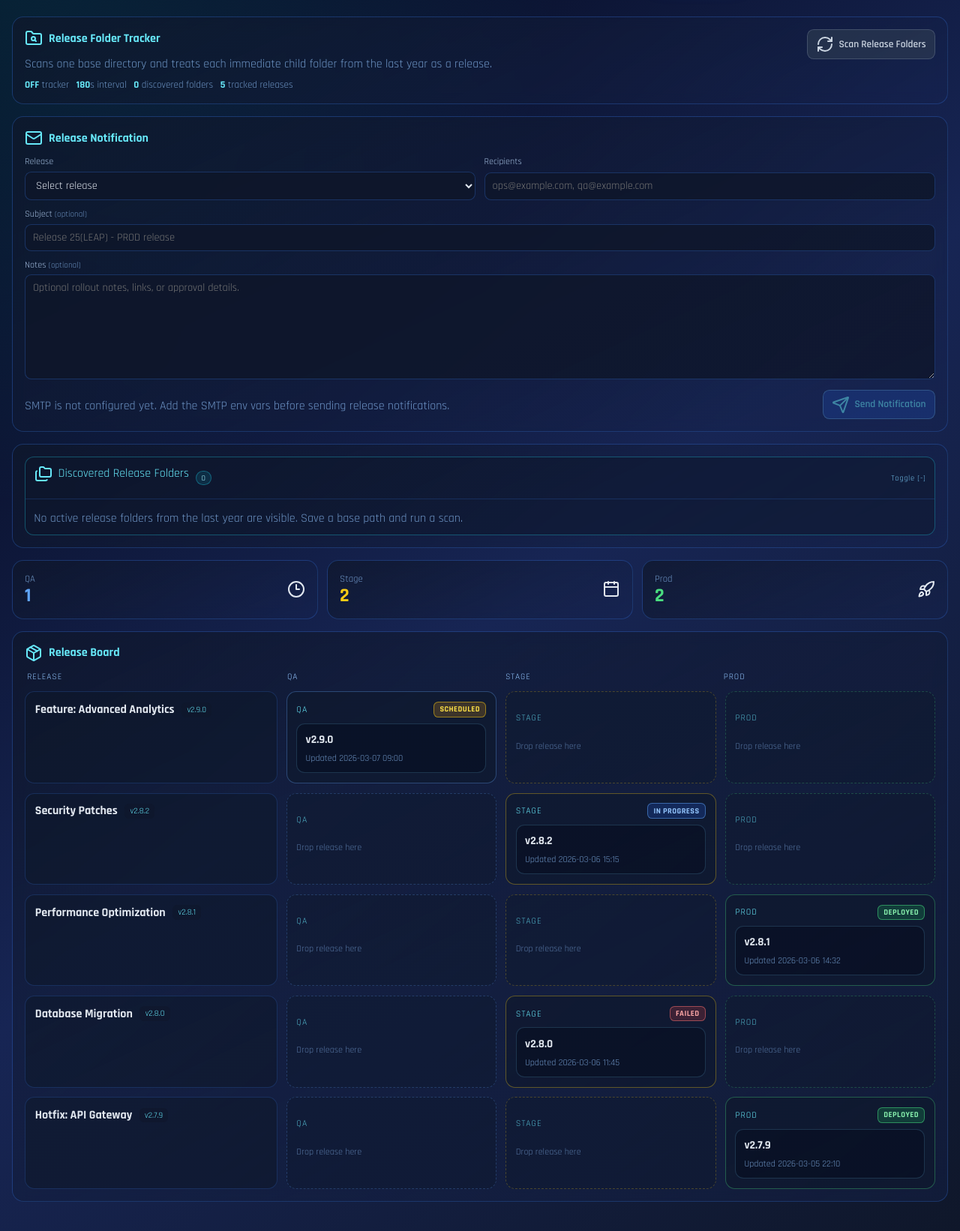
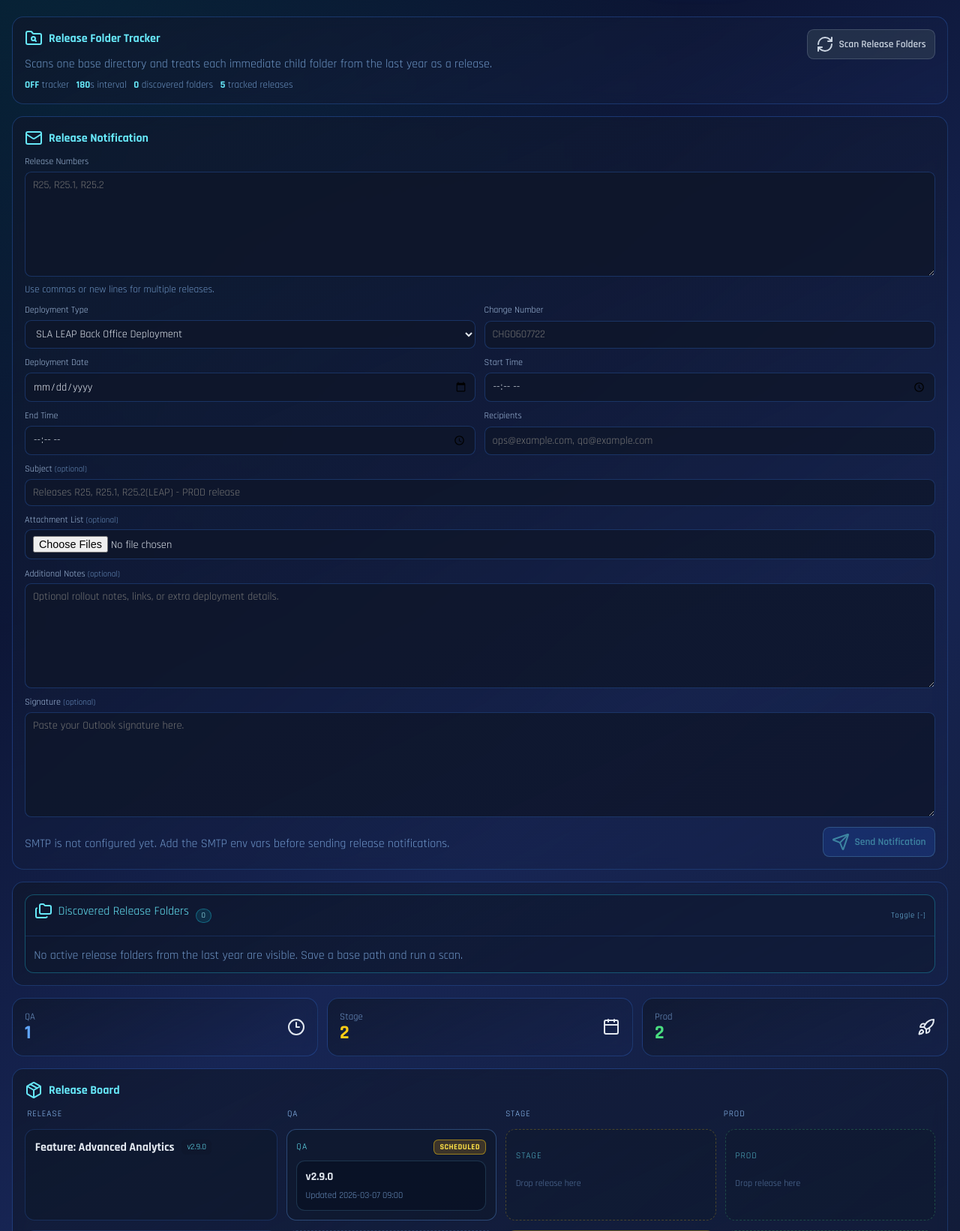
Before and after one commit to desalvatoredaniel/SLA-app, a Flask app: page /releases in a window 1280 px wide. Shown: the part 75-1717 px from the top of the page at 75% size. Run offline with Flask 3, Linux system fonts and the light colour scheme; some libraries are stand-ins or nearby versions.

Commit message:
mutli relase

```diff
--- a/app.py
+++ b/app.py
@@ -1166,6 +1166,35 @@ def _format_notification_time(value: str) -> str:
     return f"{hour}:{parsed.minute:02d} {suffix}"
 
 
+def _parse_release_numbers(raw: str) -> list[str]:
+    if not raw:
+        return []
+    parts = re.split(r"[\n,;]+", raw)
+    values: list[str] = []
+    seen: set[str] = set()
+    for part in parts:
+        value = str(part).strip()
+        if not value:
+            continue
+        normalized = value.lower()
+        if normalized in seen:
+            continue
+        seen.add(normalized)
+        values.append(value)
+    return values
+
+
+def _human_join(values: list[str]) -> str:
+    items = [str(value).strip() for value in values if str(value).strip()]
+    if not items:
+        return ""
+    if len(items) == 1:
+        return items[0]
+    if len(items) == 2:
+        return f"{items[0]} and {items[1]}"
+    return f"{', '.join(items[:-1])}, and {items[-1]}"
+
+
 def _release_notification_scope_details(scope: str) -> tuple[str, str]:
     normalized = str(scope or "").strip().lower()
     if normalized == "portal":
@@ -1185,7 +1214,9 @@ def _release_notification_scope_subject_label(scope: str) -> str:
 
 
 def _build_structured_release_notification_body(form_data: dict[str, str]) -> str:
-    release_number = str(form_data.get("release_number") or "").strip()
+    release_numbers = _parse_release_numbers(str(form_data.get("release_numbers") or ""))
+    release_label = _human_join(release_numbers)
+    release_noun = "Release" if len(release_numbers) == 1 else "Releases"
     change_number = str(form_data.get("change_number") or "").strip()
     deployment_date = _format_notification_date(str(form_data.get("deployment_date") or ""))
     start_time = _format_notification_time(str(form_data.get("start_time") or ""))
@@ -1198,7 +1229,7 @@ def _build_structured_release_notification_body(form_data: dict[str, str]) -> st
         "Hello,",
         "",
         (
-            f"We would like to notify you {team_name} will migrate Release {release_number} to the PROD environment on "
+            f"We would like to notify you {team_name} will migrate {release_noun} {release_label} to the PROD environment on "
             f"{deployment_date} between {start_time} - {end_time}."
         ),
         (
@@ -2210,7 +2241,7 @@ def sync_releases_now() -> Any:
 def send_release_notification() -> Any:
     recipients_raw = str(request.form.get("recipients", "")).strip()
     custom_subject = str(request.form.get("subject", "")).strip()
-    release_number = str(request.form.get("release_number", "")).strip()
+    release_numbers = _parse_release_numbers(str(request.form.get("release_numbers", "")).strip())
     change_number = str(request.form.get("change_number", "")).strip()
     deployment_scope = str(request.form.get("deployment_scope", "leap")).strip().lower()
     deployment_date = str(request.form.get("deployment_date", "")).strip()
@@ -2223,7 +2254,7 @@ def send_release_notification() -> Any:
 
     if (
         not recipients
-        or not release_number
+        or not release_numbers
         or not change_number
         or not deployment_date
         or not start_time
@@ -2255,10 +2286,12 @@ def send_release_notification() -> Any:
         attachment_payloads.append({"filename": str(item.filename).strip(), "content": content})
 
     subject_label = _release_notification_scope_subject_label(deployment_scope)
-    subject = custom_subject or f"Release {release_number}({subject_label}) - PROD release"
+    subject_release_prefix = "Release" if len(release_numbers) == 1 else "Releases"
+    subject_release_value = ", ".join(release_numbers)
+    subject = custom_subject or f"{subject_release_prefix} {subject_release_value}({subject_label}) - PROD release"
     body = _build_structured_release_notification_body(
         {
-            "release_number": release_number,
+            "release_numbers": ", ".join(release_numbers),
             "change_number": change_number,
             "deployment_scope": deployment_scope,
             "deployment_date": deployment_date,
--- a/templates/releases.html
+++ b/templates/releases.html
@@ -49,16 +49,40 @@
     </h2>
   </div>
 
-  <form method="post" action="/releases/notify" class="config-form">
+  <form method="post" action="/releases/notify" class="config-form" enctype="multipart/form-data">
     <div class="form-grid cols-2">
+      <label class="full-width">
+        <span>Release Numbers</span>
+        <textarea
+          name="release_numbers"
+          placeholder="R25, R25.1, R25.2"
+          required
+        ></textarea>
+        <small class="subtle">Use commas or new lines for multiple releases.</small>
+      </label>
       <label>
-        <span>Release</span>
-        <select name="release_key" required>
-          <option value="" selected disabled>Select release</option>
-          {% for release in release_board %}
-          <option value="{{ release.release_key }}">{{ release.display_name }}</option>
-          {% endfor %}
+        <span>Deployment Type</span>
+        <select name="deployment_scope" required>
+          <option value="leap" selected>SLA LEAP Back Office Deployment</option>
+          <option value="portal">SLA Portal Deployment</option>
+          <option value="both">SLA LEAP Back Office + Portal Deployment</option>
         </select>
+      </label>
+      <label>
+        <span>Change Number</span>
+        <input name="change_number" placeholder="CHG0607722" required />
+      </label>
+      <label>
+        <span>Deployment Date</span>
+        <input name="deployment_date" type="date" required />
+      </label>
+      <label>
+        <span>Start Time</span>
+        <input name="start_time" type="time" required />
+      </label>
+      <label>
+        <span>End Time</span>
+        <input name="end_time" type="time" required />
       </label>
       <label>
         <span>Recipients</span>
@@ -73,24 +97,32 @@
         <span>Subject <small>(optional)</small></span>
         <input
           name="subject"
-          placeholder="Release 25(LEAP) - PROD release"
+          placeholder="Releases R25, R25.1, R25.2(LEAP) - PROD release"
         />
       </label>
       <label class="full-width">
-        <span>Notes <small>(optional)</small></span>
-        <textarea name="message" placeholder="Optional rollout notes, links, or approval details."></textarea>
+        <span>Attachment List <small>(optional)</small></span>
+        <input name="attachments" type="file" multiple />
+      </label>
+      <label class="full-width">
+        <span>Additional Notes <small>(optional)</small></span>
+        <textarea name="notes" placeholder="Optional rollout notes, links, or extra deployment details."></textarea>
+      </label>
+      <label class="full-width">
+        <span>Signature <small>(optional)</small></span>
+        <textarea name="signature" placeholder="Paste your Outlook signature here."></textarea>
       </label>
     </div>
 
     <div class="section-row">
       <div class="subtle">
         {% if smtp_configured %}
-        Uses the configured SMTP settings to send a release status email from the current board.
+        Uses the configured SMTP settings to send a formatted PROD release notification with optional attachments.
         {% else %}
         SMTP is not configured yet. Add the SMTP env vars before sending release notifications.
         {% endif %}
       </div>
-      <button type="submit" class="btn primary" {% if not release_board or not smtp_configured %}disabled{% endif %}>
+      <button type="submit" class="btn primary" {% if not smtp_configured %}disabled{% endif %}>
         <i data-lucide="send"></i>
         Send Notification
       </button>
```
